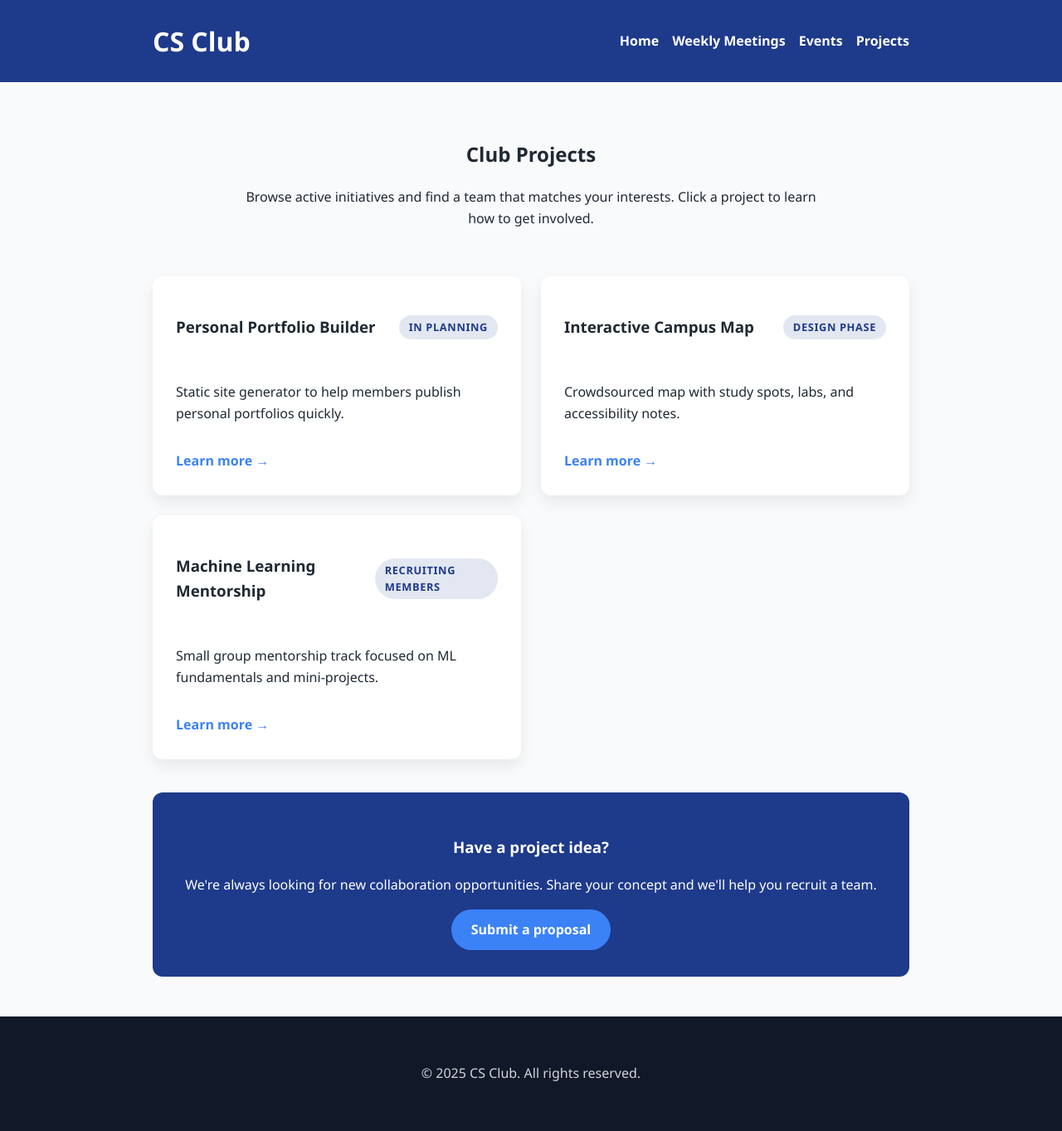
After one commit to kuroiSora51/CSClubWebsite, a Django app: page /projects/ in a window 1280 px wide. The commit adds this page. Shown: the whole page at 83% size. Run offline with Django 5.2, Linux system fonts and the light colour scheme.

Commit message:
Add core functionality for meetings, events, and projects
- Implemented views and templates for weekly meetings and events.
- Added project detail view and project listing.
- Updated URLs to include new paths for meetings, events, and projects.
- Enhanced home page with links to new sections.
- Introduced CSS styles for improved layout and design.

```diff
--- /dev/null
+++ b/csclub/core/templates/core/projects.html
@@ -0,0 +1,35 @@
+{% extends "base.html" %}
+
+{% block title %}Projects | CS Club{% endblock %}
+
+{% block content %}
+<section class="page-intro">
+    <h2>Club Projects</h2>
+    <p>Browse active initiatives and find a team that matches your interests. Click a project to learn how to get involved.</p>
+</section>
+
+{% if projects %}
+<section class="projects-grid">
+    {% for project in projects %}
+    <article class="project-card">
+        <div class="project-card-header">
+            <h3><a href="{% url 'core:project-detail' project.slug %}">{{ project.title }}</a></h3>
+            <span class="badge">{{ project.status }}</span>
+        </div>
+        <p>{{ project.summary }}</p>
+        <a class="text-link" href="{% url 'core:project-detail' project.slug %}">Learn more →</a>
+    </article>
+    {% endfor %}
+</section>
+{% else %}
+<section class="card">
+    <p>No projects yet. Check back soon or pitch an idea!</p>
+</section>
+{% endif %}
+
+<section class="cta">
+    <h3>Have a project idea?</h3>
+    <p>We&apos;re always looking for new collaboration opportunities. Share your concept and we&apos;ll help you recruit a team.</p>
+    <a class="button" href="mailto:csclub@example.com">Submit a proposal</a>
+</section>
+{% endblock %}
--- a/csclub/core/urls.py
+++ b/csclub/core/urls.py
@@ -6,4 +6,8 @@ app_name = "core"
 
 urlpatterns = [
     path("", views.home, name="home"),
+    path("meetings/", views.weekly_meetings, name="meetings"),
+    path("events/", views.events, name="events"),
+    path("projects/", views.projects, name="projects"),
+    path("projects/<slug:slug>/", views.project_detail, name="project-detail"),
 ]
--- a/csclub/core/views.py
+++ b/csclub/core/views.py
@@ -1,5 +1,101 @@
+from django.http import Http404
 from django.shortcuts import render
+
+PROJECTS = [
+    {
+        "slug": "web-portfolio",
+        "title": "Personal Portfolio Builder",
+        "status": "In Planning",
+        "summary": "Static site generator to help members publish personal portfolios quickly.",
+        "description": "This project will explore static site generation with modern tooling. Members will learn about content modeling, Markdown workflows, and deployment pipelines.",
+        "tech_stack": ["Eleventy", "Tailwind CSS", "Netlify"],
+    },
+    {
+        "slug": "campus-map",
+        "title": "Interactive Campus Map",
+        "status": "Design Phase",
+        "summary": "Crowdsourced map with study spots, labs, and accessibility notes.",
+        "description": "We plan to prototype an interactive map to highlight resources our members find useful. The project introduces geospatial data handling, map rendering, and user research.",
+        "tech_stack": ["React", "Leaflet", "Supabase"],
+    },
+    {
+        "slug": "ml-mentorship",
+        "title": "Machine Learning Mentorship",
+        "status": "Recruiting Members",
+        "summary": "Small group mentorship track focused on ML fundamentals and mini-projects.",
+        "description": "Participants will work through curated lessons on model evaluation, experiment tracking, and deployment. The project needs mentors, curriculum contributors, and data wranglers.",
+        "tech_stack": ["Python", "scikit-learn", "Weights & Biases"],
+    },
+]
 
 
 def home(request):
     return render(request, "core/home.html")
+
+
+def weekly_meetings(request):
+    context = {
+        "agenda_items": [
+            "Welcome and announcements",
+            "Lightning talk (member spotlight)",
+            "Hands-on coding challenge",
+            "Project team breakouts",
+            "Wrap-up and next steps",
+        ],
+        "algorithm_spotlight": {
+            "title": "Binary Search Variations",
+            "description": "Explore applications of binary search beyond sorted arrays, including answer space search and rotated arrays.",
+            "problems": [
+                {
+                    "name": "Find Minimum in Rotated Array",
+                    "source": "LeetCode 153",
+                },
+                {
+                    "name": "Parametric Search for Cable Cutting",
+                    "source": "Baekjoon 1654",
+                },
+                {
+                    "name": "Aggressive Cows",
+                    "source": "SPOJ AGGRCOW",
+                },
+            ],
+        },
+    }
+    return render(request, "core/meetings.html", context)
+
+
+def events(request):
+    context = {
+        "upcoming_events": [
+            {
+                "title": "Python Bootcamp",
+                "date": "October 12, 2025",
+                "location": "Lab 3, Engineering Building",
+                "description": "A weekend crash course covering Python fundamentals, web development, and automation scripts.",
+            },
+            {
+                "title": "Fall Club Fair",
+                "date": "September 30, 2025",
+                "location": "Student Center Atrium",
+                "description": "Stop by our booth to meet officers, learn about projects, and grab stickers!",
+            },
+            {
+                "title": "Hackathon Prep Night",
+                "date": "November 5, 2025",
+                "location": "CS Lounge",
+                "description": "Workshop on ideation, team formation, and pitching ahead of regional hackathons.",
+            },
+        ]
+    }
+    return render(request, "core/events.html", context)
+
+
+def projects(request):
+    return render(request, "core/projects.html", {"projects": PROJECTS})
+
+
+def project_detail(request, slug):
+    project = next((p for p in PROJECTS if p["slug"] == slug), None)
+    if project is None:
+        raise Http404("Project not found")
+    return render(request, "core/project_detail.html", {"project": project})
--- a/csclub/static/css/main.css
+++ b/csclub/static/css/main.css
@@ -6,6 +6,21 @@
     --accent: #3b82f6;
     --text: #1f2933;
     --background: #f9fafb;
+    --surface: #ffffff;
+    --muted: #6b7280;
+    --border: #d1d5db;
+}
+
+* {
+    box-sizing: border-box;
+}
+
+a {
+    color: inherit;
+}
+
+a:hover {
+    text-decoration: underline;
 }
 
 body {
@@ -25,20 +40,45 @@ body {
     color: #ffffff;
 }
 
+.header-layout {
+    display: flex;
+    flex-wrap: wrap;
+    align-items: center;
+    justify-content: space-between;
+    gap: 1rem;
+}
+
 .site-header h1 {
     margin: 0;
 }
 
-.site-header nav a {
+.site-nav {
+    display: flex;
+    flex-wrap: wrap;
+    gap: 1rem;
+}
+
+.site-nav a {
     color: #ffffff;
     text-decoration: none;
-    margin-left: 1rem;
+    font-weight: 600;
+}
+
+.site-nav a:hover,
+.site-nav a:focus {
+    text-decoration: underline;
+}
+
+.page-content {
+    display: grid;
+    gap: 2.5rem;
+    padding-block: 3rem;
 }
 
 .hero {
     text-align: center;
     padding: 3rem 1rem;
-    background: #ffffff;
+    background: var(--surface);
     border-radius: 0.75rem;
     box-shadow: 0 10px 30px rgba(30, 58, 138, 0.15);
 }
@@ -46,18 +86,46 @@ body {
 .hero .button {
     display: inline-block;
     margin-top: 1.5rem;
+}
+
+.button {
+    display: inline-flex;
+    align-items: center;
+    justify-content: center;
+    gap: 0.25rem;
     padding: 0.75rem 1.5rem;
     background: var(--accent);
     color: #ffffff;
     border-radius: 999px;
     text-decoration: none;
     font-weight: 600;
+    transition: transform 0.15s ease, box-shadow 0.15s ease;
+}
+
+.button:hover,
+.button:focus {
+    transform: translateY(-1px);
+    box-shadow: 0 6px 16px rgba(59, 130, 246, 0.25);
+}
+
+.text-link {
+    display: inline-flex;
+    align-items: center;
+    gap: 0.25rem;
+    font-weight: 600;
+    color: var(--accent);
+    text-decoration: none;
+}
+
+.text-link:hover,
+.text-link:focus {
+    text-decoration: underline;
 }
 
 .grid {
     display: grid;
     gap: 1.5rem;
-    margin: 3rem 0;
+    margin: 1rem 0 3rem;
 }
 
 @media (min-width: 768px) {
@@ -67,10 +135,166 @@ body {
 }
 
 .grid article {
-    background: #ffffff;
+    background: var(--surface);
     padding: 1.5rem;
     border-radius: 0.75rem;
     box-shadow: 0 10px 20px rgba(15, 23, 42, 0.08);
+}
+
+.card {
+    background: var(--surface);
+    border-radius: 0.75rem;
+    padding: 2rem;
+    box-shadow: 0 8px 18px rgba(15, 23, 42, 0.08);
+}
+
+.page-intro {
+    text-align: center;
+    max-width: 720px;
+    margin: 0 auto;
+}
+
+.agenda {
+    margin: 0;
+    padding-left: 1.5rem;
+    display: grid;
+    gap: 0.5rem;
+}
+
+.problem-list {
+    list-style: none;
+    margin: 1.5rem 0 0;
+    padding: 0;
+    display: grid;
+    gap: 0.75rem;
+}
+
+.problem-list li {
+    display: flex;
+    flex-direction: column;
+    gap: 0.2rem;
+    padding: 0.75rem 1rem;
+    border: 1px solid var(--border);
+    border-radius: 0.75rem;
+    background: rgba(59, 130, 246, 0.05);
+}
+
+.problem-list span {
+    color: var(--muted);
+    font-size: 0.9rem;
+}
+
+.events-list {
+    display: grid;
+    gap: 1.5rem;
+}
+
+.event-card {
+    background: var(--surface);
+    border-radius: 0.75rem;
+    padding: 1.75rem;
+    box-shadow: 0 8px 18px rgba(15, 23, 42, 0.08);
+    border: 1px solid transparent;
+    transition: border-color 0.15s ease;
+}
+
+.event-card:hover,
+.event-card:focus-within {
+    border-color: var(--accent);
+}
+
+.event-meta {
+    display: flex;
+    flex-wrap: wrap;
+    gap: 1rem;
+    color: var(--muted);
+    font-weight: 600;
+    letter-spacing: 0.02em;
+    text-transform: uppercase;
+    font-size: 0.75rem;
+}
+
+.projects-grid {
+    display: grid;
+    gap: 1.5rem;
+}
+
+@media (min-width: 768px) {
+    .projects-grid {
+        grid-template-columns: repeat(2, minmax(0, 1fr));
+    }
+}
+
+.project-card {
+    background: var(--surface);
+    border-radius: 0.75rem;
+    padding: 1.75rem;
+    box-shadow: 0 8px 18px rgba(15, 23, 42, 0.08);
+    display: grid;
+    gap: 1rem;
+}
+
+.project-card-header {
+    display: flex;
+    justify-content: space-between;
+    align-items: center;
+    gap: 1rem;
+}
+
+.project-card-header a {
+    color: inherit;
+    text-decoration: none;
+}
+
+.project-card-header a:hover,
+.project-card-header a:focus {
+    text-decoration: underline;
+}
+
+.badge {
+    display: inline-flex;
+    align-items: center;
+    padding: 0.25rem 0.75rem;
+    border-radius: 999px;
+    background: rgba(30, 58, 138, 0.12);
+    color: var(--primary);
+    font-size: 0.8rem;
+    font-weight: 700;
+    text-transform: uppercase;
+    letter-spacing: 0.05em;
+}
+
+.breadcrumb {
+    font-size: 0.9rem;
+}
+
+.project-detail {
+    display: grid;
+    gap: 1.5rem;
+}
+
+.project-detail header {
+    display: flex;
+    flex-wrap: wrap;
+    align-items: center;
+    gap: 1rem;
+}
+
+.tag-list {
+    list-style: none;
+    margin: 0;
+    padding: 0;
+    display: flex;
+    flex-wrap: wrap;
+    gap: 0.5rem;
+}
+
+.tag-list li {
+    padding: 0.35rem 0.75rem;
+    border-radius: 0.75rem;
+    background: rgba(59, 130, 246, 0.12);
+    font-size: 0.85rem;
+    font-weight: 600;
 }
 
 .cta {
@@ -79,6 +303,10 @@ body {
     background: var(--primary);
     color: #ffffff;
     border-radius: 0.75rem;
+}
+
+.cta a {
+    color: inherit;
 }
 
 .site-footer {
--- a/csclub/templates/base.html
+++ b/csclub/templates/base.html
@@ -9,19 +9,22 @@
 </head>
 <body>
     <header class="site-header">
-        <div class="container">
+        <div class="container header-layout">
             <h1>CS Club</h1>
-            <nav>
-                <a href="/">Home</a>
+            <nav class="site-nav">
+                <a href="{% url 'core:home' %}">Home</a>
+                <a href="{% url 'core:meetings' %}">Weekly Meetings</a>
+                <a href="{% url 'core:events' %}">Events</a>
+                <a href="{% url 'core:projects' %}">Projects</a>
             </nav>
         </div>
     </header>
-    <main class="container">
+    <main class="container page-content">
         {% block content %}{% endblock %}
     </main>
     <footer class="site-footer">
         <div class="container">
-            <p>&copy; {% now "Y" %} CS Club at CSM. All rights reserved.</p>
+            <p>&copy; {% now "Y" %} CS Club. All rights reserved.</p>
         </div>
     </footer>
 </body>
```
Also changed, not shown: csclub/core/templates/core/events.html (added, +29 -0 lines), csclub/core/templates/core/home.html (+9 -6 lines), csclub/core/templates/core/meetings.html (added, +38 -0 lines), csclub/core/templates/core/project_detail.html (added, +40 -0 lines).
